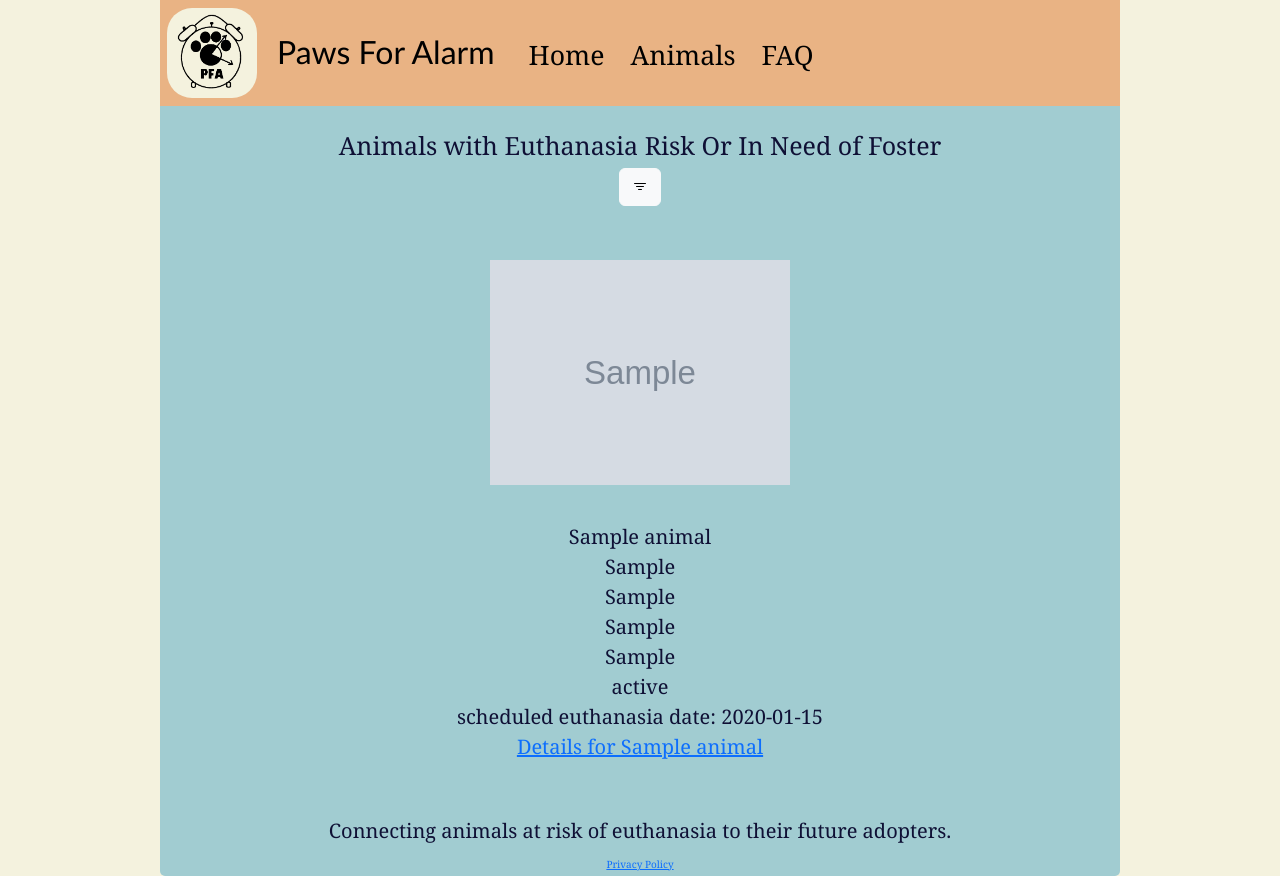
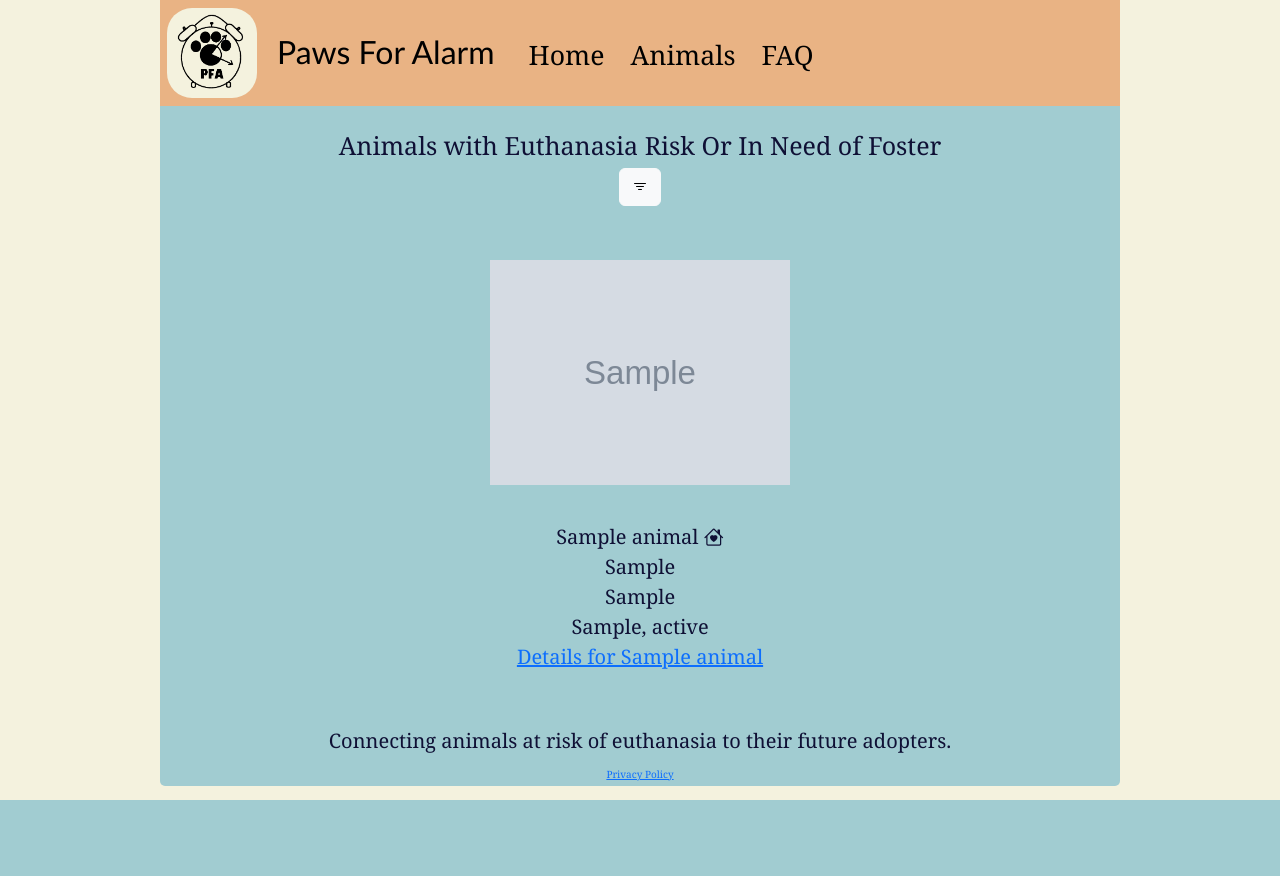
Before and after one commit to katconnors/pawsforalarm, a Flask app: page /animals in a window 1280 px wide. After the commit the page ends 800 px from the top, so only its background shows below. Run offline with Flask 2, Linux system fonts and the light colour scheme; tables that the repository leaves empty hold one stand-in row (values such as "Sample post"); grey boxes marked "Sample" are stand-in pictures; some libraries are stand-ins or nearby versions.

Commit message:
changed animal summary, added icons and tooltips

```diff
--- a/templates/animals.html
+++ b/templates/animals.html
@@ -16,7 +16,7 @@
         <!-- bootstrap collapse -->
         <p class="d-inline-flex gap-1">
             <a class="btn btn-light" data-bs-toggle="collapse" href="#collapseExample" role="button" aria-expanded="false" aria-controls="collapseExample">
-                <i class="bi bi-filter"></i>
+                <i class="bi bi-filter" data-toggle="tooltip" title="Filters"></i>
 
             </a>
           </p>
@@ -107,17 +107,19 @@
                     <a href='/animals/{{animal.id}}'>
                         <img src="{{animal.image}}" alt="animal-image" width="300" height="300" style= "object-fit:contain" /> <br> </a>
                 {% endif %}
-                {{animal.name}} <br>
-                {{animal.type}} <br>
+                {{animal.name}} {% if animal.groupstatus =="euthanasiadates" %}
+                <i class="bi bi-alarm" data-toggle="tooltip" title="Has a euth. date"></i>
+                {% elif animal.groupstatus =="fosterrequests" %}
+                <i class="bi bi-house-heart" data-toggle="tooltip" title="Foster request"></i>
+            {% endif %} <br>
                 {{animal.breed}} <br>
                 {% if animal.age!=None %}
                     {{animal.age}} <br>
                 {% endif %}
-                {{animal.shelter.city}}<br>
-                {{animal.shelter.state}}<br>
-                {% if animal.weight!=None %}
-                    scheduled euthanasia date: {{animal.scheduled_euthanasia_date}} <br>
-                {% endif %}
+                {{animal.shelter.city}}, {{animal.shelter.state}}<br>
+
+
+
                 <a href='/animals/{{animal.id}}'> Details for {{animal.name}}</a> <br><br>
             </div>
             <!-- allow for three animals per row -->
```
